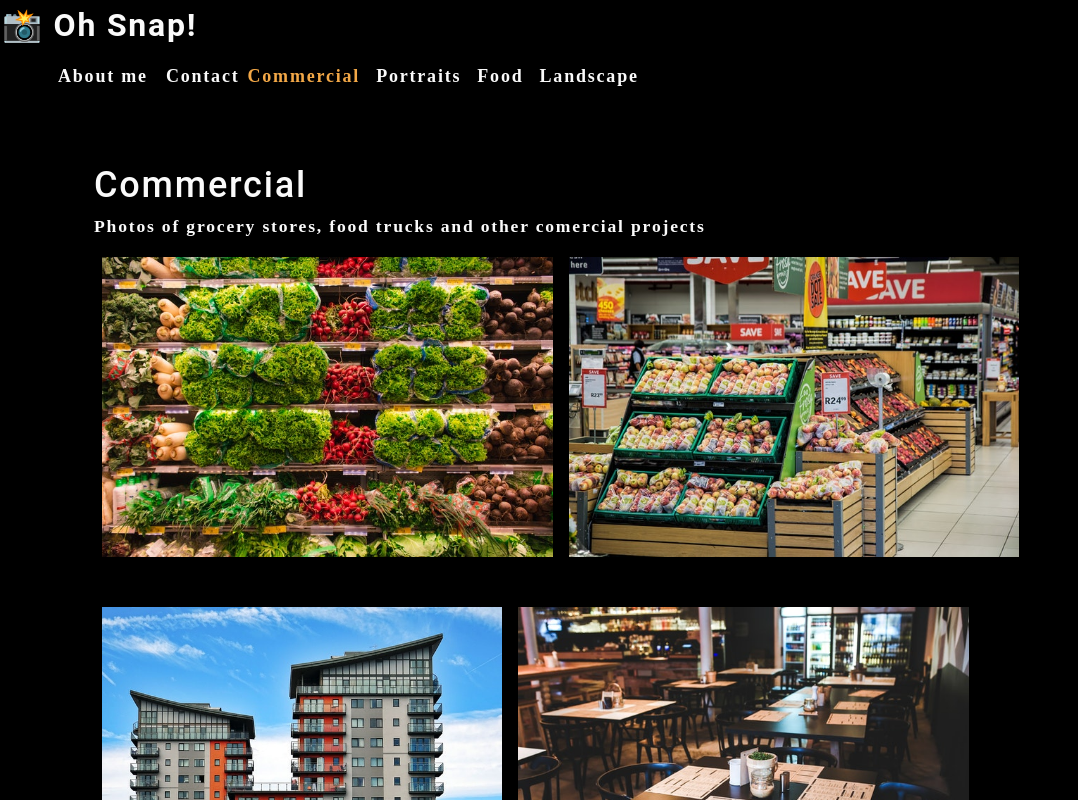
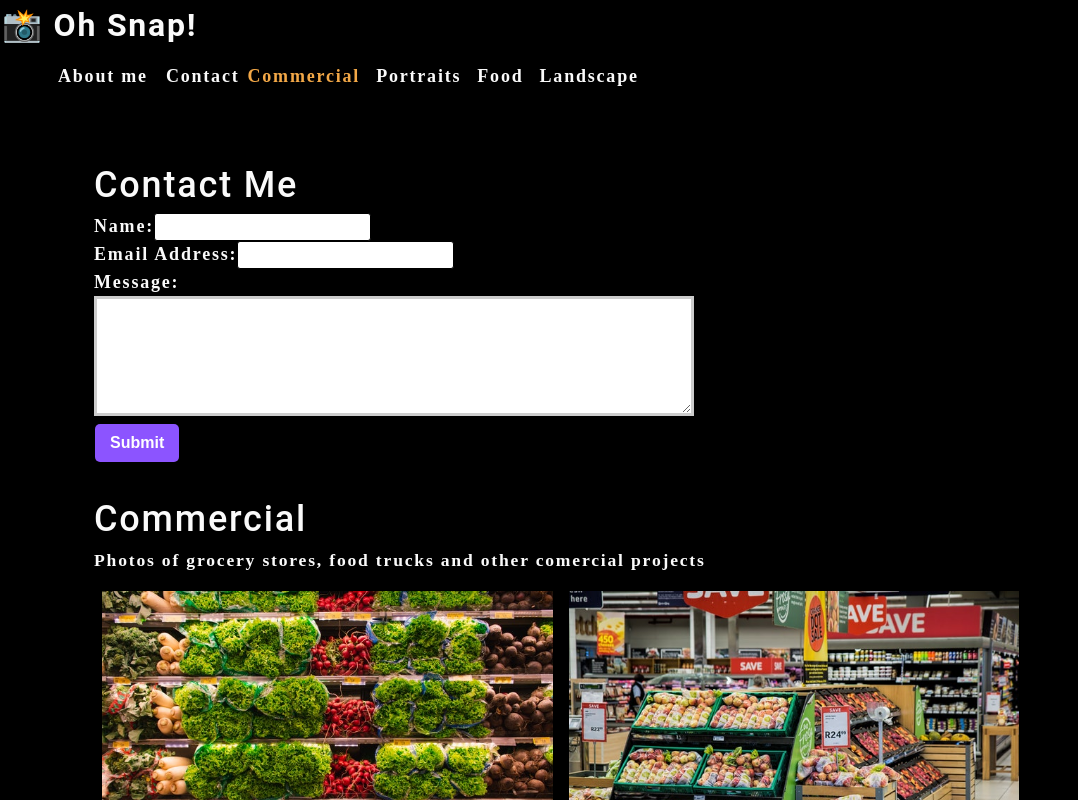
Before and after one commit to Sloansta/photo-port, a React (Create React App) app: page / in a window 1280 px wide. Shown: the top 800 px of the page, without its empty margins (0-1078 px from the left). Built offline with nearby package versions, Linux system fonts and the light colour scheme.

Commit message:
added the handleSubmit and handleChange functions

```diff
--- a/src/App.js
+++ b/src/App.js
@@ -2,6 +2,7 @@
 import About from './components/About';
 import Nav from './components/Nav';
 import Gallery from './components/Gallery';
+import ContactForm from './components/Contact';
 
 function App() {
   const [categories] = useState([
@@ -27,6 +28,7 @@
         currentCategory={currentCategory}
       ></Nav>
       <main>
+        <ContactForm></ContactForm>
         <Gallery currentCategory={currentCategory}></Gallery>
         <About></About>
       </main>
--- a/src/components/Contact/index.js
+++ b/src/components/Contact/index.js
@@ -1,21 +1,33 @@
-import React from 'react';
+import React, { useState } from 'react';
 
 function ContactForm() {
+    const [formState, setFormState] = useState({ name: '', email: '',  message: ''});
+    const { name, email, message } = formState;
+
+    function handleChange(e) {
+        setFormState({...formState, [e.target.name]: e.target.value});
+    }
+
+    function handleSubmit(e) {
+        e.preventDefault();
+        console.log(formState);
+    }
+
     return (
         <section>
             <h1>Contact Me</h1>
-            <form id="contact-form">
+            <form id="contact-form" onSubmit={handleSubmit}>
                 <div>
                     <label htmlFor="name">Name:</label>
-                    <input type="text" name="name" />
+                    <input type="text" name="name" defaultValue={name} onChange={handleChange} />
                 </div>
                 <div>
                     <label htmlFor="email">Email Address:</label>
-                    <input type="email" name="email" />
+                    <input type="email" name="email" defaultValue={email} onChange={handleChange} />
                 </div>
                 <div>
                     <label htmlFor="message">Message:</label>
-                    <textarea name="message" rows="5" />
+                    <textarea name="message" rows="5" defaultValue={message} onChange={handleChange} />
                 </div>
                 <button type="submit">Submit</button>
             </form>
```
